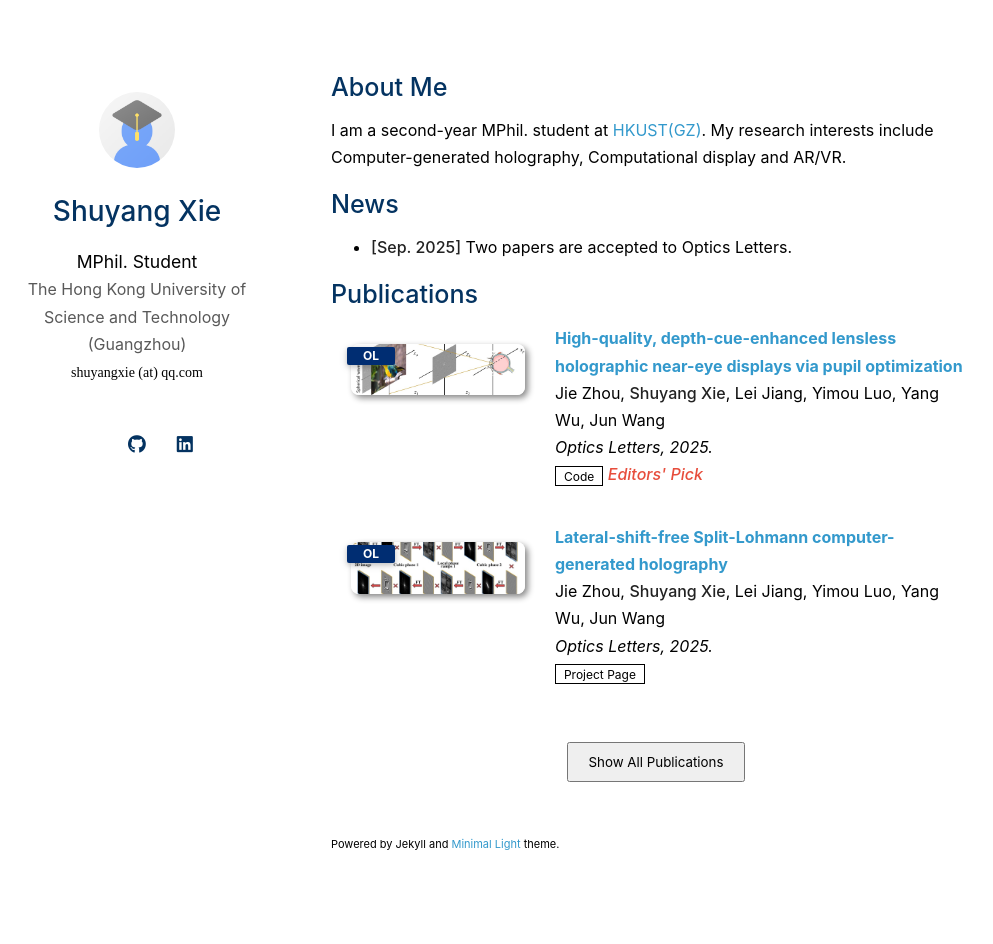
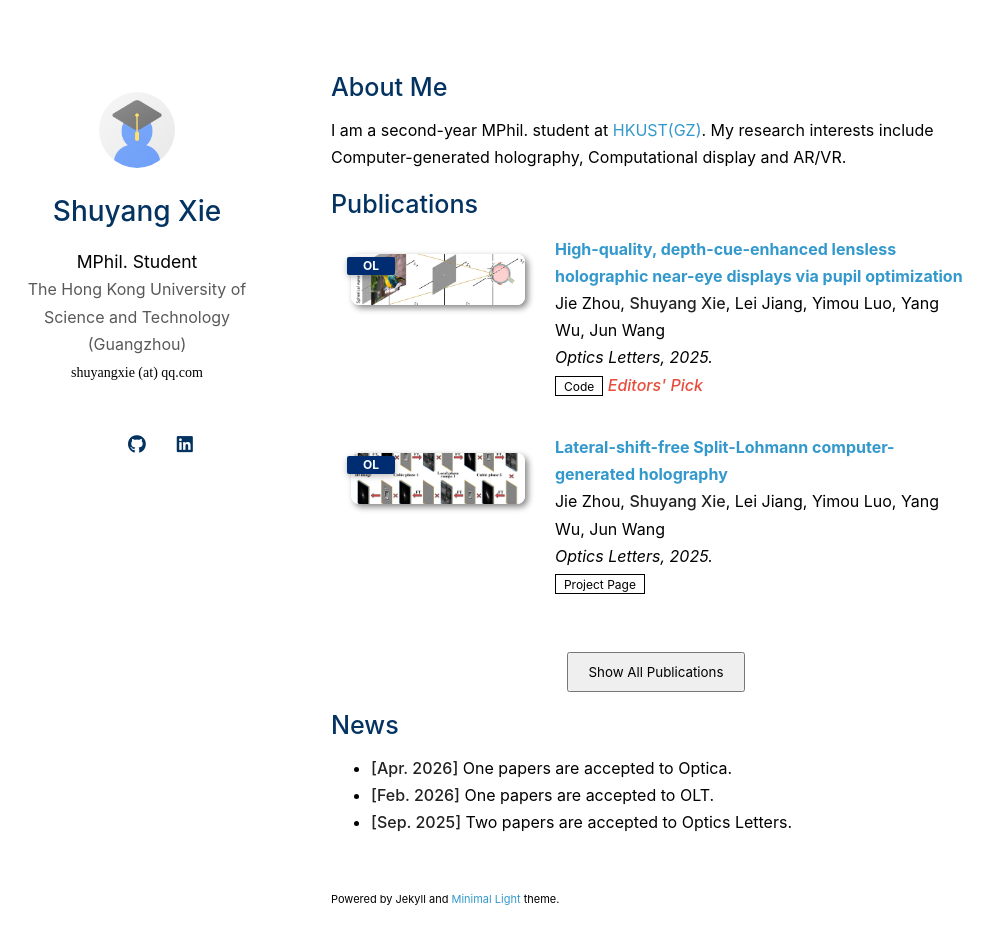
Before and after one commit to shu0x0y/shu0x0y.github.io, a Jekyll site: the page built from index.md, in a window 1280 px wide and 981 px high. Shown: the top 944 px of the window, without its empty margins (139-1132 px from the left). Built offline with Jekyll 4.4.1, drawn with Linux system fonts in a browser that asks for light colours; a style sheet for code colours, icons or effects is not loaded; our own code applies the rules of GitHub Pages for plain Markdown files; part of the change alters nothing that is shown.

Commit message:
Update index.md
Removed news section and included news.md file.

```diff
--- a/index.md
+++ b/index.md
@@ -12,12 +12,9 @@ I am a second-year MPhil. student at [HKUST(GZ)](https://www.hkust-gz.edu.cn/).
 # - **Computer Vision:** image recognition, image generation, video captioning
 # - **Machine Learning:** meta-learning, incremental learning, transfer learning
 -->
-## News
-
-- **[Sep. 2025]** Two papers are accepted to Optics Letters.
-
 
 {% include_relative _includes/publications.md %}
+{% include_relative _includes/news.md %}
 <!--
 {% include_relative _includes/services.md %}
 -->
```
